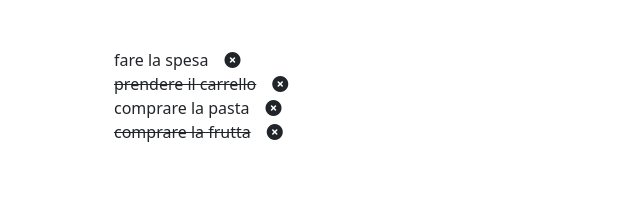
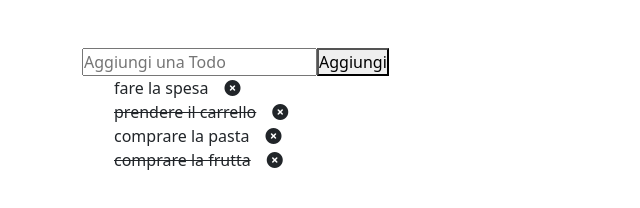
Before and after one commit to Ant0C/vue-todolist, a plain HTML site: page index.html in a window 1280 px wide. Shown: the whole page, without its empty margins (0-640 px from the left). Drawn offline with nearby package versions, Linux system fonts and the light colour scheme.

Commit message:
FEAT added JS milestone 3

```diff
--- a/JS/app.js
+++ b/JS/app.js
@@ -22,12 +22,18 @@ const { createApp } = Vue
         text: "comprare la frutta",
         done: true
     }
-    ]
+    ],
+    inputTask: "",
       }
       },
     methods: {
         removeTask: function(index){
             this.tasks.splice(index, 1)
+        },
+        addTask: function(){
+            let newTask = this.inputTask
+            this.tasks.push ({"text":newTask,"done":false})
+            this.inputTask= ""
         }
     }
 }).mount('#app')
--- a/index.html
+++ b/index.html
@@ -13,6 +13,8 @@
 <body>
     <section id="app">
         <div class="container py-5">
+            <input placeholder="Aggiungi una Todo" v-model="inputTask">
+            <button @click="addTask">Aggiungi</button>
             <ul>
                 <li v-for="(task,index) in tasks">
                     <span v-if="task.done === false">
```
